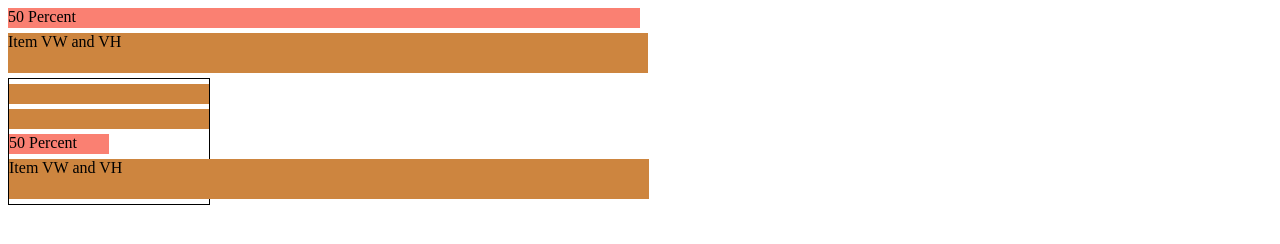
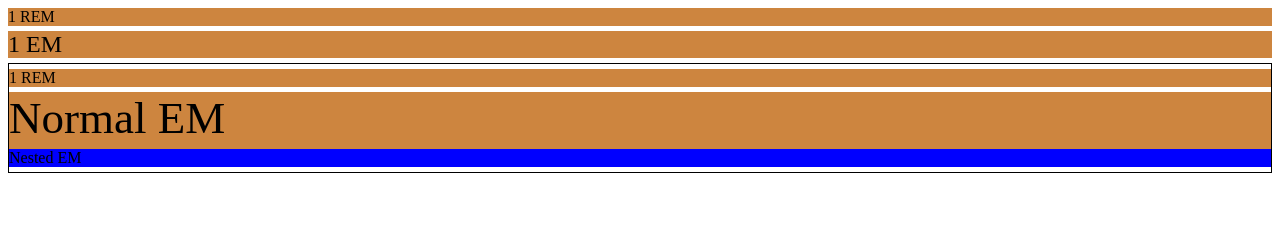
Before and after one commit to celias/css-concepts, a plain HTML site: page 01-units/index.html in a window 1280 px wide. Drawn offline with Linux system fonts and the light colour scheme.

Commit message:
Font-size & Spacing: REM vs EM

```diff
--- a/01-units/index.html
+++ b/01-units/index.html
@@ -6,13 +6,23 @@
     <link rel="stylesheet" href="styles.css">
 </head>
 <body>
-    <div class="item item-percent">50 Percent</div>
-    <div class="item item-view-width">Item VW and VH</div>
+    <!-- <div class="item item-percent">50 Percent</div>
+    <div class="item item-view-width">Item VW and VH</div> -->
+    <div class="item rem">1 REM</div>
+    <div class="item em">1 EM</div>
     <div class="parent">
-        <div class="item"></div>
+        <!-- <div class="item"></div>
         <div class="item"></div>
         <div class="item item-percent">50 Percent</div>
-        <div class="item item-view-width">Item VW and VH</div>
+        <div class="item item-view-width">Item VW and VH</div> -->
+        <div class="item rem">1 REM</div>
+        <!-- <div class="item em">1 EM</div> -->
+
+        <!-- The nested EM multiplies the parent EM by 2.
+            EM should be used typically when we need to scale the font size based on the parent element.
+
+        -->
+        <div class="item em">Normal EM<div class="item nested">Nested EM</div></div>
     </div>
 <!-- Percent takes up the full width of the parent element,
  while pixels are fixed width and NOT contained by the parent. -->
@@ -21,5 +31,17 @@
  VW is based on the width of the viewport.
   VH is based on the height of the viewport.
   -->
+
+<!--
+  FONT SIZE: REM VS EM
+    REM (Root EM) is a relative unit of measurement in CSS.
+    It is based on the font-size of the root element (typically the <html> element).
+    For example, if the root element's font-size is 16px, then 1rem equals 16px.
+    Using REM units allows for scalable and more accessible designs, as changing the
+    root font-size will proportionally adjust the sizes of all elements using REM units.
+    This is also important for accessibility, as users can adjust the font-size in their browser settings.
+-->
+
+<!-- EM is based on the font size of the parent element. -->
 </body>
 </html>
--- a/01-units/styles.css
+++ b/01-units/styles.css
@@ -1,20 +1,33 @@
 .parent {
-  width: 200px;
+  /* width: 200px; */
   border: 1px solid black;
+  font-size: 30px;
 }
 
 .item {
   background-color: peru;
-  height: 20px;
+  /* height: 20px; */
   margin: 5px 0;
 }
 
-.item-percent {
+/* .item-percent {
   background-color: salmon;
   width: 50%;
+} */
+
+/* .item-view-width {
+  width: 50vw;
+  height: 5vh;
+} */
+
+.rem {
+    font-size: 1rem;
+}
+.em {
+    font-size: 1.5em;
 }
 
-.item-view-width {
-  width: 50vw;
-  height: 5vh;
+.nested {
+    background: blue;
+    font-size: 1rem
 }
```
